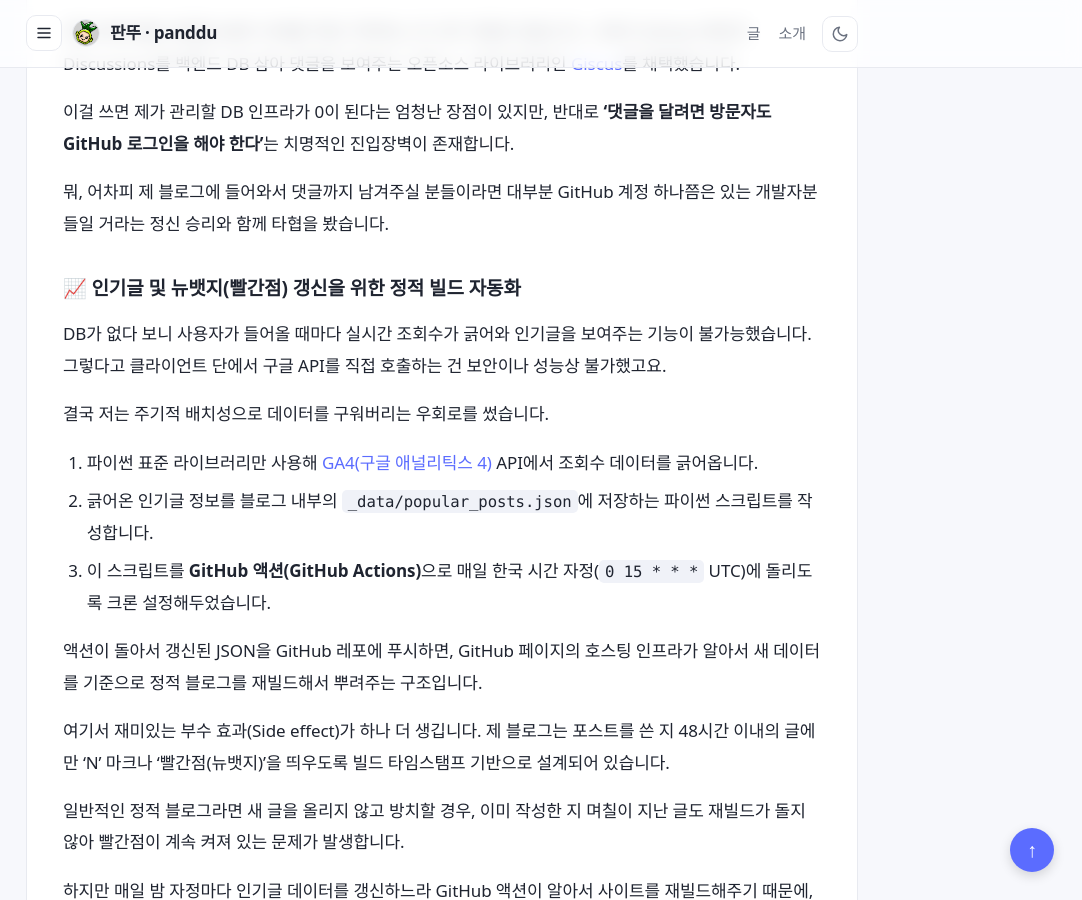
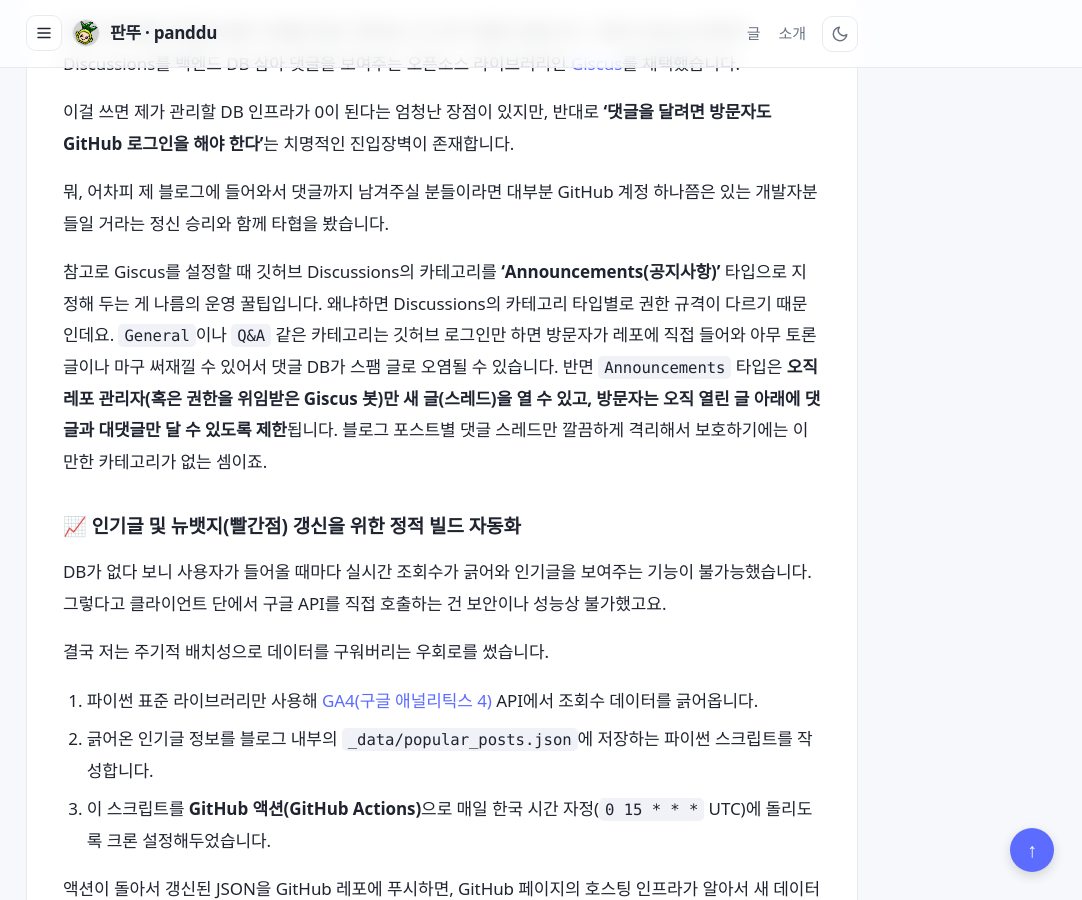
Before and after one commit to panddu/panddu.github.io, a Jekyll site: the page built from _posts/2026-08-06-why-i-made-github-blog.md, in a window 1280 px wide and 900 px high, scrolled down 4601 px. Shown: the whole window, without its empty margins (198-1280 px from the left). Built offline with Jekyll 4.4.1, drawn with Linux system fonts in a browser that asks for light colours; some web fonts are replaced; comment, search, counter and statistics services are not loaded.

Commit message:
docs: Giscus Announcements 카테고리 선정 이유 추가

```diff
--- a/_posts/2026-08-06-why-i-made-github-blog.md
+++ b/_posts/2026-08-06-why-i-made-github-blog.md
@@ -264,6 +264,8 @@
 
 뭐, 어차피 제 블로그에 들어와서 댓글까지 남겨주실 분들이라면 대부분 GitHub 계정 하나쯤은 있는 개발자분들일 거라는 정신 승리와 함께 타협을 봤습니다.
 
+참고로 Giscus를 설정할 때 깃허브 Discussions의 카테고리를 **'Announcements(공지사항)'** 타입으로 지정해 두는 게 나름의 운영 꿀팁입니다. 왜냐하면 Discussions의 카테고리 타입별로 권한 규격이 다르기 때문인데요. `General`이나 `Q&A` 같은 카테고리는 깃허브 로그인만 하면 방문자가 레포에 직접 들어와 아무 토론 글이나 마구 써재낄 수 있어서 댓글 DB가 스팸 글로 오염될 수 있습니다. 반면 `Announcements` 타입은 **오직 레포 관리자(혹은 권한을 위임받은 Giscus 봇)만 새 글(스레드)을 열 수 있고, 방문자는 오직 열린 글 아래에 댓글과 대댓글만 달 수 있도록 제한**됩니다. 블로그 포스트별 댓글 스레드만 깔끔하게 격리해서 보호하기에는 이만한 카테고리가 없는 셈이죠.
+
 ### 📈 인기글 및 뉴뱃지(빨간점) 갱신을 위한 정적 빌드 자동화
 DB가 없다 보니 사용자가 들어올 때마다 실시간 조회수가 긁어와 인기글을 보여주는 기능이 불가능했습니다. 그렇다고 클라이언트 단에서 구글 API를 직접 호출하는 건 보안이나 성능상 불가했고요.
 
```
